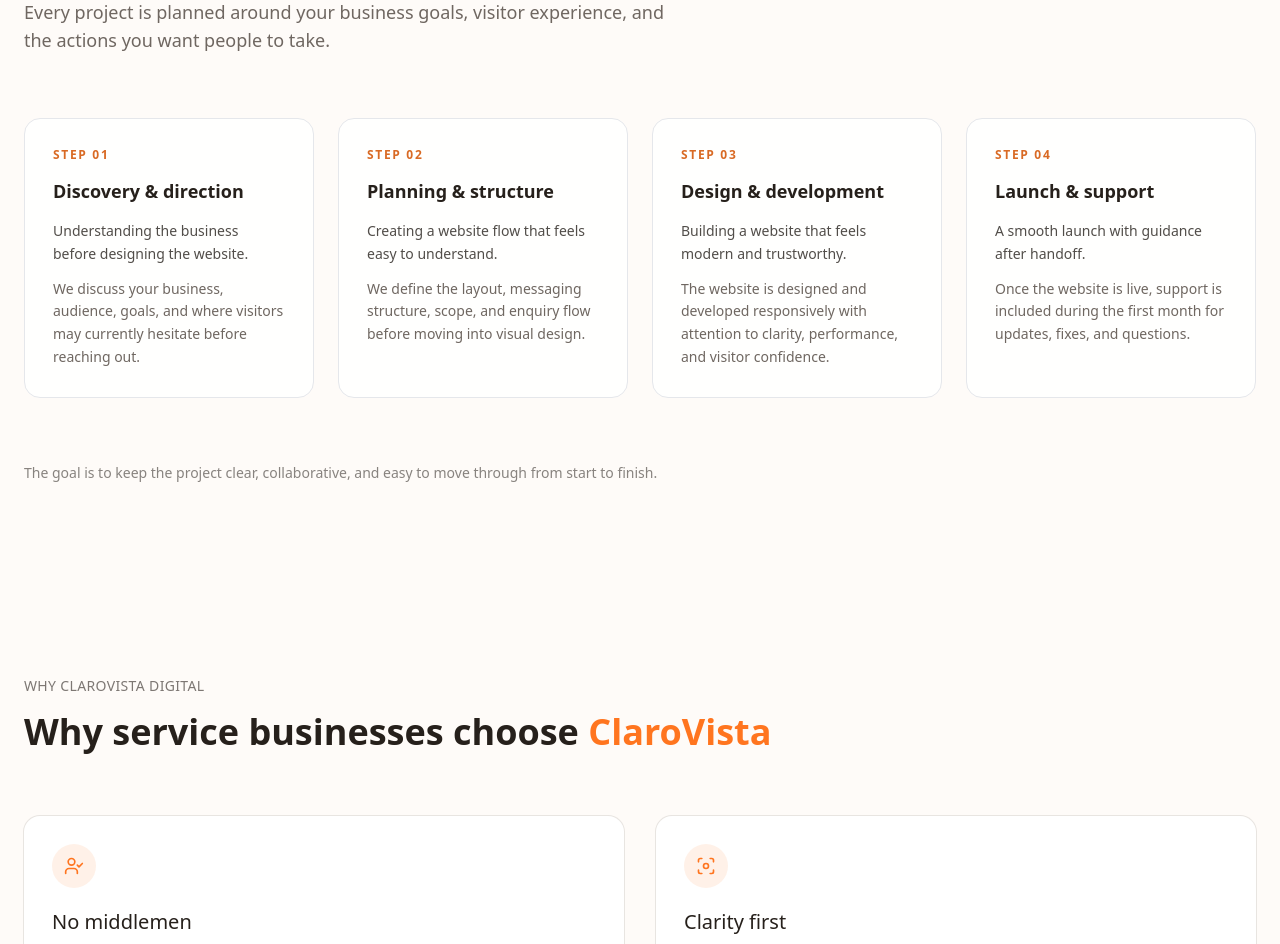
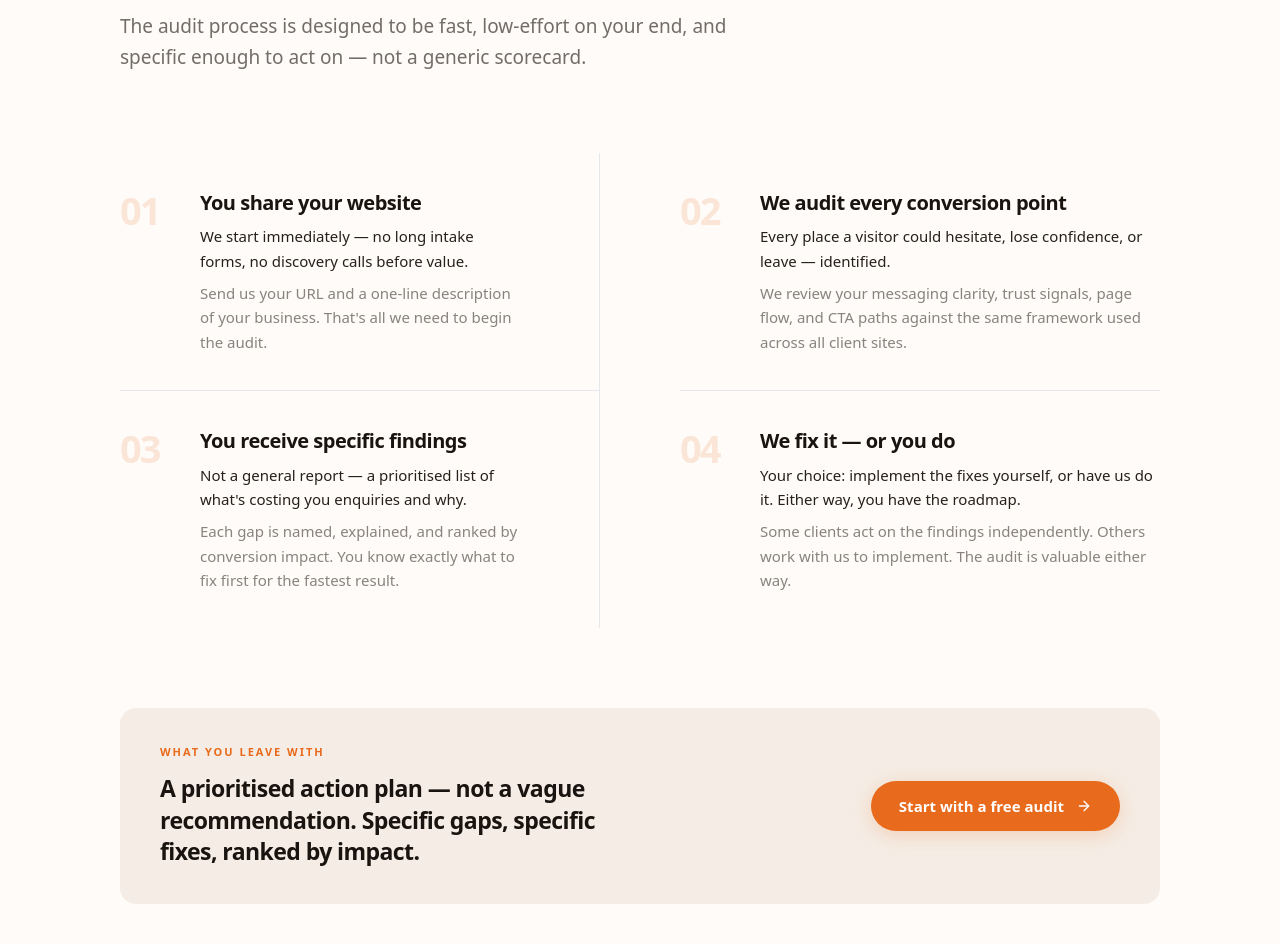
Before and after one commit to dharanshetty05/ClaroVista, a Next.js app: page / in a window 1280 px wide. Shown: the part 5028-5972 px from the top of the page. Built offline with nearby package versions, Linux system fonts and the light colour scheme.

Commit message:
refactor: redeveloped HowItWorks section

```diff
--- a/components/HowItWorks.tsx
+++ b/components/HowItWorks.tsx
@@ -1,189 +1,191 @@
 "use client"
 
 import { motion } from "framer-motion"
+import { ArrowRight } from "lucide-react"
 
+// ─── Steps ────────────────────────────────────────────────────────────────────
+// Rewritten to reflect the audit/fix process, not a web-build workflow.
+// Each outcome is what the CLIENT BUSINESS gains — not what ClaroVista does.
 const steps = [
   {
-    step: "01",
-    title: "Discovery & direction",
-    outcome:
-      "Understanding the business before designing the website.",
-    description:
-      "We discuss your business, audience, goals, and where visitors may currently hesitate before reaching out.",
+    number: "01",
+    title: "You share your website",
+    outcome: "We start immediately — no long intake forms, no discovery calls before value.",
+    detail:
+      "Send us your URL and a one-line description of your business. That's all we need to begin the audit.",
   },
   {
-    step: "02",
-    title: "Planning & structure",
-    outcome:
-      "Creating a website flow that feels easy to understand.",
-    description:
-      "We define the layout, messaging structure, scope, and enquiry flow before moving into visual design.",
+    number: "02",
+    title: "We audit every conversion point",
+    outcome: "Every place a visitor could hesitate, lose confidence, or leave — identified.",
+    detail:
+      "We review your messaging clarity, trust signals, page flow, and CTA paths against the same framework used across all client sites.",
   },
   {
-    step: "03",
-    title: "Design & development",
-    outcome:
-      "Building a website that feels modern and trustworthy.",
-    description:
-      "The website is designed and developed responsively with attention to clarity, performance, and visitor confidence.",
+    number: "03",
+    title: "You receive specific findings",
+    outcome: "Not a general report — a prioritised list of what's costing you enquiries and why.",
+    detail:
+      "Each gap is named, explained, and ranked by conversion impact. You know exactly what to fix first for the fastest result.",
   },
   {
-    step: "04",
-    title: "Launch & support",
-    outcome:
-      "A smooth launch with guidance after handoff.",
-    description:
-      "Once the website is live, support is included during the first month for updates, fixes, and questions.",
+    number: "04",
+    title: "We fix it — or you do",
+    outcome: "Your choice: implement the fixes yourself, or have us do it. Either way, you have the roadmap.",
+    detail:
+      "Some clients act on the findings independently. Others work with us to implement. The audit is valuable either way.",
   },
 ]
 
+const fadeUp = (delay = 0) => ({
+  initial: { opacity: 0, y: 14 },
+  whileInView: { opacity: 1, y: 0 },
+  viewport: { once: true },
+  transition: { duration: 0.52, ease: [0.22, 1, 0.36, 1], delay },
+})
+
 export default function HowItWorks() {
+  const scrollTo = (id: string) => {
+    document.getElementById(id)?.scrollIntoView({ behavior: "smooth", block: "start" })
+  }
+
   return (
-    <section
-      id="process"
-      className="bg-[#fefbf8] py-24 sm:py-28"
-    >
-      <div className="mx-auto max-w-7xl px-6">
-        {/* HEADER */}
-        <motion.div
-          initial={{ opacity: 0, y: 16 }}
-          whileInView={{ opacity: 1, y: 0 }}
-          viewport={{ once: true }}
-          transition={{ duration: 0.6, ease: "easeOut" }}
-          className="max-w-3xl"
-        >
-          <p
-            className="
-              text-sm
-              uppercase
-              tracking-[0.18em]
-              text-[#26201b]/55
-              font-medium
-            "
-          >
-            The process
-          </p>
+    <section id="process" className="bg-[#fefbf8] py-24 sm:py-32">
+      <div className="mx-auto max-w-[1200px] px-6 lg:px-12 xl:px-20">
 
-          <h2
-            className="
-              mt-5
-              text-3xl sm:text-[38px]
-              font-bold
-              leading-[1.15]
-              tracking-tight
-              text-[#26201b]
-            "
-          >
-            A clear process from first conversation to launch.
+        {/* ── HEADER ── */}
+        <motion.div {...fadeUp(0)} className="max-w-[640px]">
+          <div className="flex items-center gap-3">
+            <span className="h-px w-8 bg-[#e86a1c]" aria-hidden />
+            <p className="text-sm uppercase tracking-[0.2em] font-semibold text-[#e86a1c]">
+              How the audit works
+            </p>
+          </div>
+
+          <h2 className="
+            mt-6
+            text-3xl sm:text-4xl lg:text-[50px]
+            font-bold leading-[1.08] tracking-tight
+            text-[#1a1410]
+          ">
+            From "something's off"
+            <span className="block text-[#e86a1c]">to a specific fix plan.</span>
           </h2>
 
-          <p
-            className="
-              mt-6
-              max-w-2xl
-              text-base sm:text-lg
-              leading-relaxed
-              text-[#6f6761]
-            "
-          >
-            Every project is planned around your business goals,
-            visitor experience, and the actions you want people
-            to take.
+          <p className="mt-6 text-lg sm:text-[19px] leading-relaxed text-[#26201b]/65">
+            The audit process is designed to be fast, low-effort on your end,
+            and specific enough to act on — not a generic scorecard.
           </p>
         </motion.div>
 
-        {/* STEPS */}
-        <div className="mt-16 grid gap-6 sm:grid-cols-2 xl:grid-cols-4">
-          {steps.map((step, index) => (
+        {/* ── STEPS ── */}
+        <div className="mt-16 sm:mt-20 grid gap-0 lg:grid-cols-2 lg:gap-x-20">
+          {steps.map(({ number, title, outcome, detail }, i) => (
             <motion.div
-              key={step.step}
-              initial={{ opacity: 0, y: 18 }}
-              whileInView={{ opacity: 1, y: 0 }}
-              viewport={{ once: true }}
-              transition={{
-                duration: 0.5,
-                ease: "easeOut",
-                delay: index * 0.08,
-              }}
-              className="
-                rounded-2xl
-                border border-[#26201b]/8
-                bg-white/90
-                p-7
-                transition-colors duration-300
-                hover:border-[#26201b]/14
-              "
+              key={number}
+              {...fadeUp(0.1 + i * 0.09)}
+              className={`
+                relative flex gap-6
+                py-9
+                border-b border-[#26201b]/8
+                ${i % 2 === 0 ? "lg:border-r lg:border-[#26201b]/8 lg:pr-20" : "lg:pl-0"}
+                ${i >= steps.length - 2 ? "lg:border-b-0" : ""}
+                ${i === steps.length - 1 ? "border-b-0" : ""}
+              `}
             >
-              <p
-                className="
-                  text-xs
-                  font-semibold
-                  uppercase
-                  tracking-[0.14em]
-                  text-[#d96a24]
-                "
-              >
-                Step {step.step}
-              </p>
+              {/* Step number — watermark */}
+              <div className="shrink-0 w-14 pt-0.5">
+                <span className="
+                  block
+                  text-[38px] font-black leading-none tracking-tighter
+                  text-[#e86a1c]/15
+                  select-none
+                ">
+                  {number}
+                </span>
+              </div>
 
-              <h3
-                className="
-                  mt-4
-                  text-lg
-                  font-semibold
-                  leading-snug
+              {/* Content */}
+              <div className="flex flex-col gap-2">
+                <h3 className="
+                  text-[18px] sm:text-[20px]
+                  font-semibold leading-snug tracking-tight
+                  text-[#1a1410]
+                ">
+                  {title}
+                </h3>
+                <p className="
+                  text-[15px] font-medium leading-relaxed
                   text-[#26201b]
-                "
-              >
-                {step.title}
-              </h3>
-
-              <p
-                className="
-                  mt-4
-                  text-sm
-                  font-medium
-                  leading-relaxed
-                  text-[#26201b]/80
-                "
-              >
-                {step.outcome}
-              </p>
-
-              <p
-                className="
-                  mt-3
-                  text-sm
-                  leading-relaxed
-                  text-[#6f6761]
-                "
-              >
-                {step.description}
-              </p>
+                ">
+                  {outcome}
+                </p>
+                <p className="
+                  text-[14px] sm:text-[15px] leading-relaxed
+                  text-[#26201b]/55
+                ">
+                  {detail}
+                </p>
+              </div>
             </motion.div>
           ))}
         </div>
 
-        {/* REASSURANCE */}
-        <motion.p
-          initial={{ opacity: 0 }}
-          whileInView={{ opacity: 1 }}
-          viewport={{ once: true }}
-          transition={{
-            duration: 0.5,
-            delay: 0.2,
-          }}
+        {/* ── CLOSING OUTCOME + CTA ── */}
+        <motion.div
+          {...fadeUp(0.38)}
           className="
-            mt-16
-            max-w-2xl
-            text-sm
-            leading-relaxed
-            text-[#26201b]/55
+            mt-16 sm:mt-20
+            flex flex-col sm:flex-row
+            items-start sm:items-center
+            justify-between
+            gap-8
+            rounded-2xl
+            bg-[#f5ede5]
+            px-8 sm:px-10 py-9
           "
         >
-          The goal is to keep the project clear, collaborative,
-          and easy to move through from start to finish.
-        </motion.p>
+          <div className="max-w-[480px]">
+            <p className="text-[11px] font-bold uppercase tracking-[0.18em] text-[#e86a1c]">
+              What you leave with
+            </p>
+            <p className="
+              mt-3
+              text-[20px] sm:text-[23px]
+              font-semibold leading-snug tracking-tight
+              text-[#1a1410]
+            ">
+              A prioritised action plan — not a vague recommendation. Specific gaps, specific fixes, ranked by impact.
+            </p>
+          </div>
+
+          <button
+            onClick={() => scrollTo("contact")}
+            className="
+              group shrink-0
+              inline-flex items-center gap-3
+              rounded-full px-7 py-3.5
+              text-[15px] font-semibold
+              text-white
+              bg-[#e86a1c]
+              shadow-[0_4px_20px_rgba(232,106,28,0.22)]
+              hover:bg-[#d45e14]
+              hover:shadow-[0_6px_28px_rgba(232,106,28,0.34)]
+              transition-all duration-200
+              focus-visible:outline-none
+              focus-visible:ring-2
+              focus-visible:ring-[#e86a1c]
+              focus-visible:ring-offset-2
+            "
+          >
+            Start with a free audit
+            <ArrowRight
+              size={16}
+              className="transition-transform duration-200 group-hover:translate-x-0.5"
+            />
+          </button>
+        </motion.div>
+
       </div>
     </section>
   )
```
